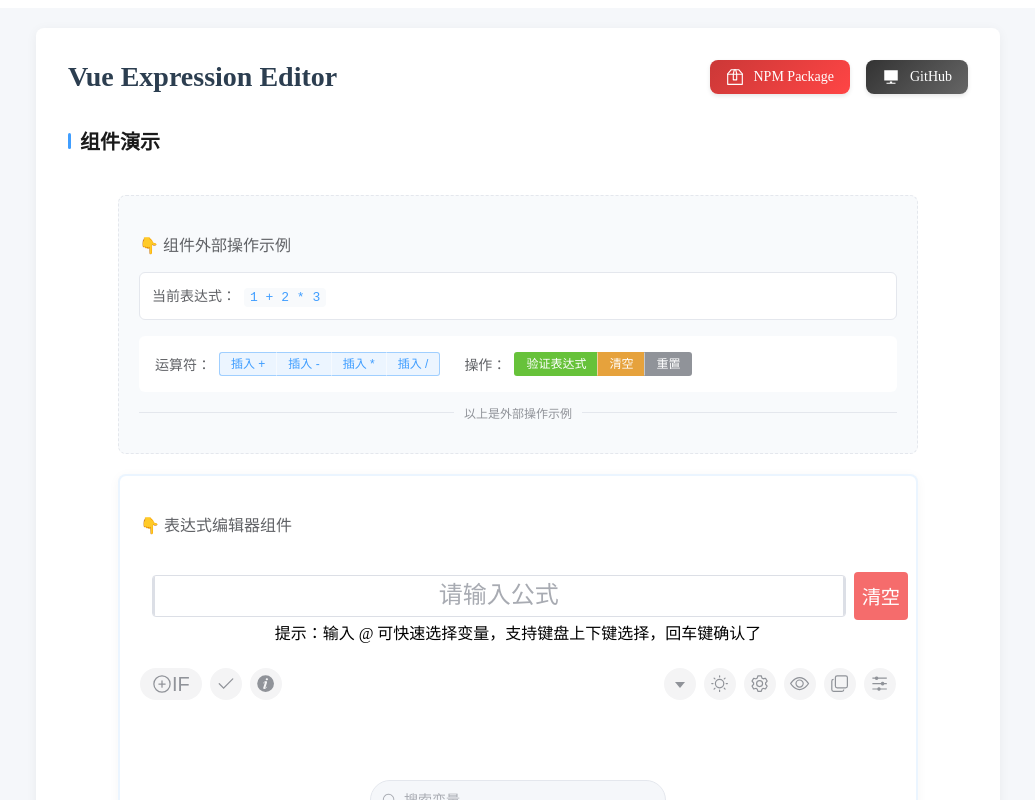
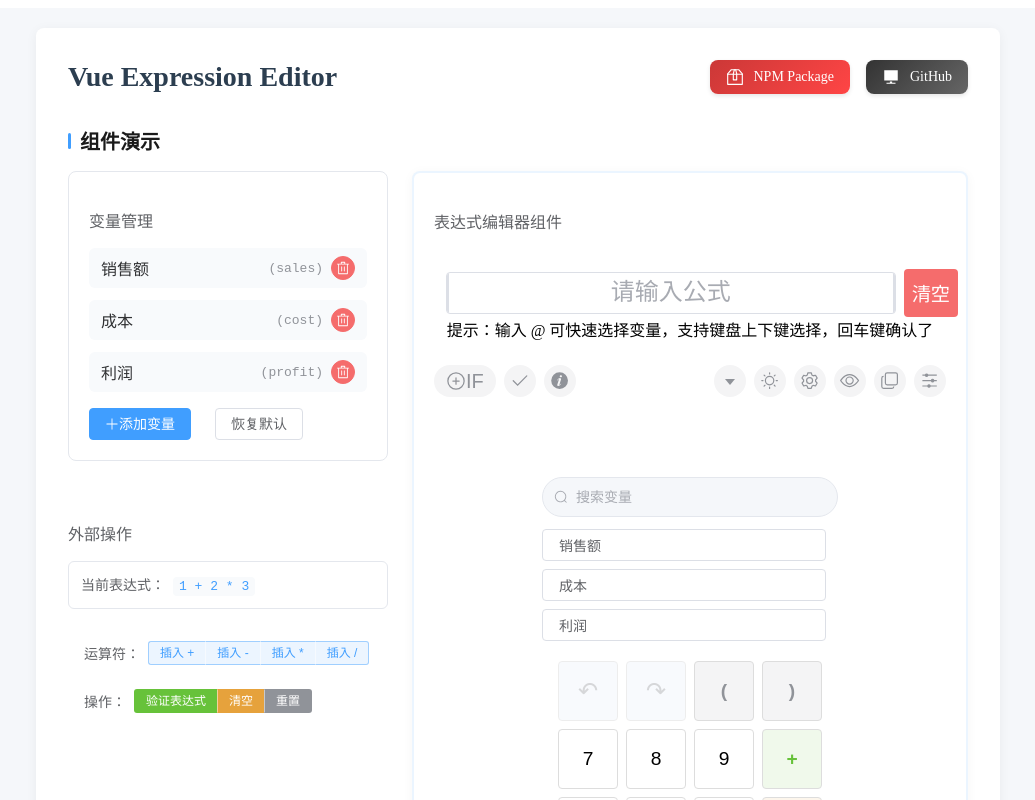
Before and after one commit to iwangbowen/vue-expression-editor, a Vue app: page / in a window 1280 px wide. Shown: the top 800 px of the page, without its empty margins (122-1157 px from the left). Built offline with nearby package versions, Linux system fonts and the light colour scheme.

Commit message:
重构 App.vue 文件： 1. 新增变量管理面板，支持添加、删除和重置变量。 2. 调整布局为左右分栏，提升用户体验。 3. 优化样式以增强可用性和美观性。

```diff
--- a/src/dev/App.vue
+++ b/src/dev/App.vue
@@ -17,11 +17,47 @@
       </div>
       <div class="demo-section">
         <h2 class="section-title">组件演示</h2>
-        <div class="demo-box">
-          <!-- 操作面板区域 -->
-          <div class="demo-panel">
-            <h3 class="panel-title">👇 组件外部操作示例</h3>
-            <!-- 将表达式显示移到这里 -->
+        <div class="demo-layout">
+          <!-- 左侧操作区 -->
+          <div class="left-panel">
+            <!-- 变量管理面板 -->
+            <div class="variables-manager">
+              <h3 class="section-subtitle">变量管理</h3>
+              <div class="variables-list">
+                <div v-for="(variable, index) in variables" :key="index" class="variable-item">
+                  <span class="variable-name">{{ variable.name }}</span>
+                  <span class="variable-code">({{ variable.code }})</span>
+                  <el-button type="danger" size="small" @click="removeVariable(index)" circle>
+                    <el-icon style="font-size: 14px"><Delete /></el-icon>
+                  </el-button>
+                </div>
+              </div>
+              <!-- 新变量输入区域 -->
+              <div v-if="showNewVariable" class="new-variable-form">
+                <el-input v-model="newVariable.name" placeholder="变量名称" class="variable-input">
+                  <template #prepend>名称</template>
+                </el-input>
+                <el-input v-model="newVariable.code" placeholder="变量代码" class="variable-input">
+                  <template #prepend>代码</template>
+                </el-input>
+                <div class="form-actions">
+                  <el-button type="primary" @click="confirmAddVariable" :disabled="!canAddVariable">
+                    确认
+                  </el-button>
+                  <el-button @click="cancelAddVariable">取消</el-button>
+                </div>
+              </div>
+              <div class="variables-actions">
+                <el-button v-if="!showNewVariable" type="primary" @click="startAddVariable">
+                  <el-icon><Plus /></el-icon>添加变量
+                </el-button>
+                <el-button @click="resetVariables">恢复默认</el-button>
+              </div>
+            </div>
+
+            <!-- 外部操作面板 -->
+            <div class="operations-panel">
+              <h3 class="section-subtitle">外部操作</h3>
               <div class="expression-display" v-if="testExpression">
                 当前表达式：<code class="expression-code">{{ testExpression }}</code>
               </div>
@@ -44,25 +80,24 @@
                   </el-button-group>
                 </div>
               </div>
-            <div class="divider">
-              <span class="divider-text">以上是外部操作示例</span>
             </div>
           </div>
 
-          <!-- 组件展示区域 -->
+          <!-- 右侧组件展示区 -->
+          <div class="right-panel">
             <div class="component-panel">
-            <h3 class="panel-title">👇 表达式编辑器组件</h3>
+              <h3 class="panel-title">表达式编辑器组件</h3>
               <div class="component-wrapper">
                 <ExpressionEditor
                   ref="expressionEditorRef"
                   v-model="testExpression"
                   :initial-value="originalExpression"
+                  :variables="variables"
                   @change="handleExpressionChange"
                 />
               </div>
             </div>
 
-          <!-- 结果展示区域 -->
             <div class="result-panel" v-if="validateResult !== null">
               <div class="validate-result">
                 验证结果：
@@ -75,13 +110,14 @@
         </div>
       </div>
     </div>
+  </div>
 </template>
 
 <script setup lang="ts">
-import { ref } from 'vue'
+import { ref, computed } from 'vue'
 import ExpressionEditor from '../components/ExpressionEditor.vue'
 import { ElMessage } from 'element-plus'
-import { Platform, Box } from '@element-plus/icons-vue'
+import { Platform, Box, Delete, Plus } from '@element-plus/icons-vue'
 
 const expressionEditorRef = ref<InstanceType<typeof ExpressionEditor> | null>(null)
 
@@ -122,6 +158,80 @@ const clear = () => {
 const reset = () => {
   testExpression.value = originalExpression.value
   validateResult.value = null
+}
+
+// 默认变量列表
+const DEFAULT_VARIABLES = [
+  { name: '销售额', code: 'sales' },
+  { name: '成本', code: 'cost' },
+  { name: '利润', code: 'profit' }
+]
+
+// 变量列表状态
+const variables = ref([...DEFAULT_VARIABLES])
+
+// 添加变量
+const addVariable = () => {
+  variables.value.push({ name: '', code: '' })
+}
+
+// 删除变量
+const removeVariable = (index: number) => {
+  variables.value.splice(index, 1)
+}
+
+// 重置变量列表
+const resetVariables = () => {
+  variables.value = [...DEFAULT_VARIABLES]
+}
+
+// 新变量相关状态
+interface Variable {
+  name: string;
+  code: string;
+}
+
+const showNewVariable = ref(false)
+const newVariable = ref<Variable>({ name: '', code: '' })
+
+// 检查是否可以添加变量
+const canAddVariable = computed(() => {
+  return newVariable.value.name.trim() && newVariable.value.code.trim() &&
+         !variables.value.some(v => v.code === newVariable.value.code)
+})
+
+// 开始添加变量
+const startAddVariable = () => {
+  showNewVariable.value = true
+  newVariable.value = { name: '', code: '' }
+}
+
+// 确认添加变量
+const confirmAddVariable = () => {
+  const name = newVariable.value.name.trim()
+  const code = newVariable.value.code.trim()
+
+  if (!name || !code) {
+    ElMessage.warning('变量名称和代码不能为空')
+    return
+  }
+
+  if (variables.value.some(v => v.code === code)) {
+    ElMessage.warning('变量代码已存在')
+    return
+  }
+
+  variables.value.push({
+    name: name,
+    code: code
+  })
+  showNewVariable.value = false
+  newVariable.value = { name: '', code: '' }
+}
+
+// 取消添加变量
+const cancelAddVariable = () => {
+  showNewVariable.value = false
 }
 </script>
 
@@ -392,4 +502,138 @@ const reset = () => {
   font-family: monospace;
   font-size: 13px;
 }
+
+/* 变量管理面板样式 */
+.variables-manager {
+  background-color: #fff;
+  padding: 20px;
+  border-radius: 8px;
+  margin-bottom: 24px;
+  border: 1px solid #e4e7ed;
+}
+
+.section-subtitle {
+  font-size: 16px;
+  color: #606266;
+  margin-bottom: 16px;
+  font-weight: 500;
+}
+
+.variables-list {
+  display: flex;
+  flex-direction: column;
+  gap: 12px;
+  margin-bottom: 16px;
+}
+
+.variable-item {
+  display: flex;
+  justify-content: space-between;
+  align-items: center;
+  padding: 8px 12px;
+  background-color: #f8fafc;
+  border-radius: 6px;
+  gap: 12px;
+}
+
+.variable-input {
+  flex: 1;
+}
+
+.variables-actions {
+  display: flex;
+  gap: 12px;
+  justify-content: flex-start;
+}
+
+:deep(.el-input-group__prepend) {
+  min-width: 60px;
+  justify-content: center;
+}
+
+/* 响应式布局 */
+@media screen and (max-width: 768px) {
+  .variable-item {
+    flex-direction: column;
+  }
+
+  .variable-input {
+    width: 100%;
+  }
+}
+
+/* 左右布局样式 */
+.demo-layout {
+  display: grid;
+  grid-template-columns: 320px 1fr;
+  gap: 24px;
+  align-items: start;
+}
+
+/* 左侧面板样式 */
+.left-panel {
+  display: flex;
+  flex-direction: column;
+  gap: 20px;
+}
+
+/* 右侧面板样式 */
+.right-panel {
+  flex: 1;
+  min-width: 0;
+}
+
+/* 变量展示样式 */
+.variable-item {
+  display: flex;
+  align-items: center;
+  padding: 8px 12px;
+  background-color: #f8fafc;
+  border-radius: 6px;
+  gap: 8px;
+}
+
+.variable-name {
+  font-weight: 500;
+  color: #303133;
+  flex: 1;
+}
+
+.variable-code {
+  color: #909399;
+  font-family: monospace;
+  margin-right: auto;
+}
+
+/* 新变量表单样式 */
+.new-variable-form {
+  padding: 16px;
+  background-color: #f8fafc;
+  border-radius: 8px;
+  margin-bottom: 16px;
+  display: flex;
+  flex-direction: column;
+  gap: 12px;
+}
+
+.form-actions {
+  display: flex;
+  justify-content: flex-end;
+  gap: 8px;
+  margin-top: 8px;
+}
+
+/* 优化删除按钮样式 */
+.variable-item .el-button {
+  flex-shrink: 0;
+  width: 24px;
+  height: 24px;
+}
+
+/* 响应式布局 */
+@media screen and (max-width: 1024px) {
+  .demo-layout {
+    grid-template-columns: 1fr;
+  }
+}
 </style>
```
Lines whose indentation alone changed are shown as unchanged.
